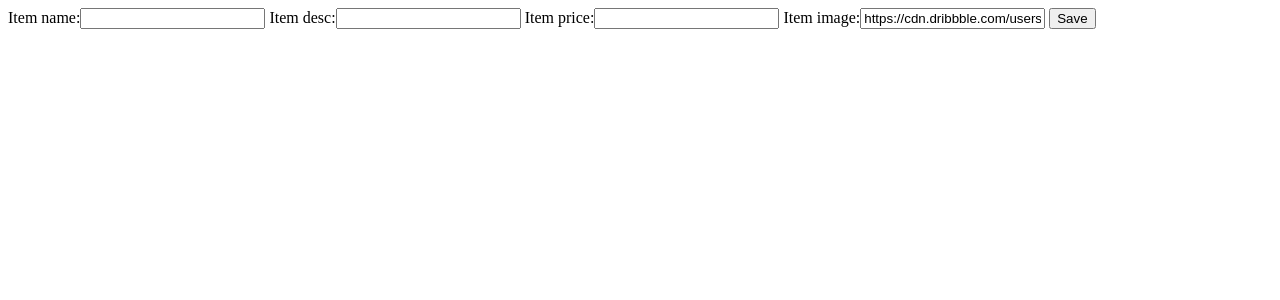
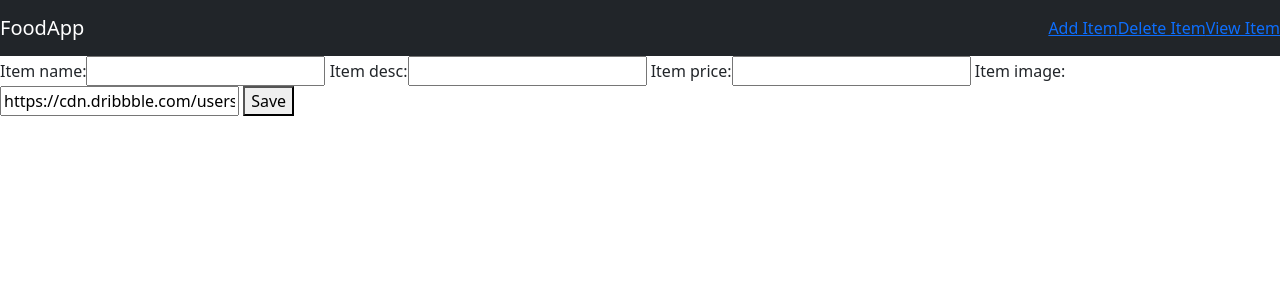
Before and after one commit to gaurav31120/mysite, a Django app: page /food/add/ in a window 1280 px wide. Shown: the top 300 px of the page. Run offline with Django 3.2, Linux system fonts and the light colour scheme.

Commit message:
23. Add base template to form

```diff
--- a/food/templates/food/base.html
+++ b/food/templates/food/base.html
@@ -12,7 +12,7 @@
         <a href="#" class="navbar-brand">FoodApp</a>
 
         <div class="navbar">
-            <a class="nav-item " href="#">Add Item</a>
+            <a class="nav-item " href="{% url 'food:create_item' %}">Add Item</a>
             <a class="nav-item " href="#">Delete Item</a>
             <a class="nav-item " href="#">View Item</a>
         </div>
--- a/food/templates/food/item-form.html
+++ b/food/templates/food/item-form.html
@@ -1,3 +1,5 @@
+{% extends 'food/base.html' %}
+{% block body %}
 <form method="POST">
     {% csrf_token %}  <!-- this token is used for security reasons -->
     {{form}}
@@ -6,3 +8,4 @@
 
 
 </form>
+{% endblock %}
```
